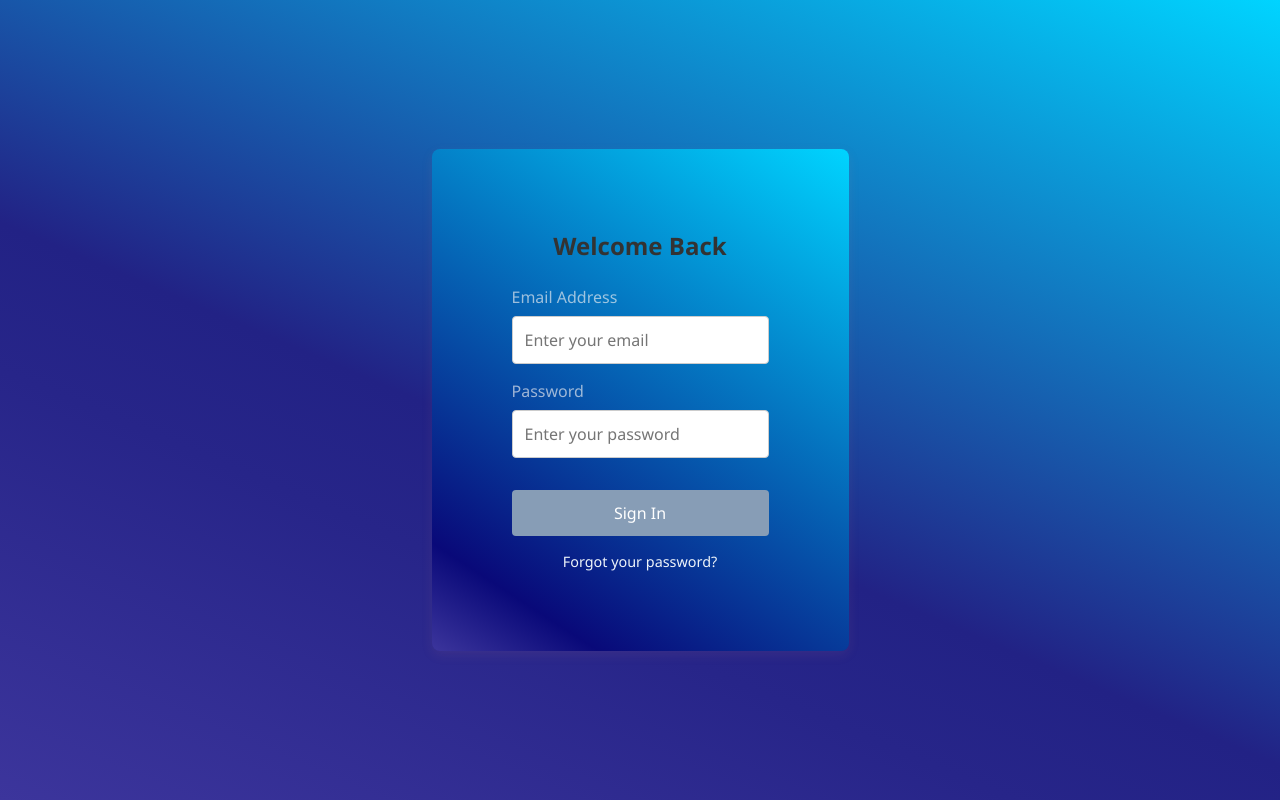
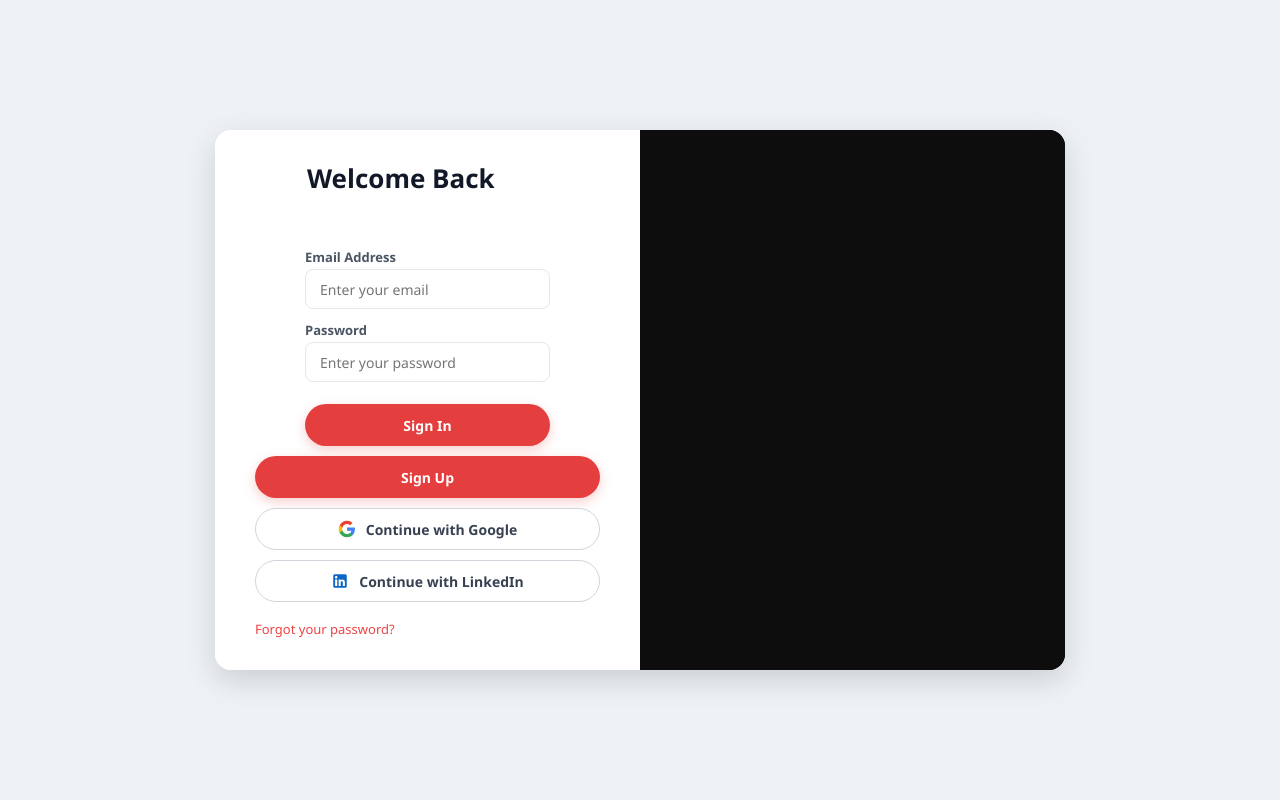
Before and after one commit to Suryadeb-Dangar/login-page, a React (Vite) app: page / in a window 1280 px wide. Built offline with nearby package versions, Linux system fonts and the light colour scheme.

Commit message:
Added some buttons

```diff
--- a/src/App.jsx
+++ b/src/App.jsx
@@ -1,18 +1,18 @@
-import React, { useState } from "react";
-import Login from "./pages/auth/Login";
-import ForgotPassword from "./pages/auth/ForgotPassword";
+import React from "react";
+import LoginForm from "./components/auth/LoginForm";
 
 function App() {
-  const [currentPage, setCurrentPage] = useState("login");
+  return (
+    <div className="auth-page">
+      {/* Left panel contains all inputs and buttons */}
+      <div className="auth-left-panel">
+        <LoginForm />
+      </div>
 
-  return (
-    <main>
-      {currentPage === "login" ? (
-        <Login onNavigate={setCurrentPage} />
-      ) : (
-        <ForgotPassword onNavigate={setCurrentPage} />
-      )}
-    </main>
+      {/* KEEP THIS PANEL COMPLETELY EMPTY */}
+      {/* Having text inside here was causing the duplicate "Forgot your password?" on the black side */}
+      <div className="auth-right-panel"></div>
+    </div>
   );
 }
 
--- /dev/null
+++ b/src/components/auth/GoogleAuthButton.jsx
@@ -0,0 +1,17 @@
+import React from "react";
+
+const GoogleAuthButton = ({ onClick }) => {
+  return (
+    <button type="button" className="btn-social btn-google" onClick={onClick}>
+      <svg className="social-icon" viewBox="0 0 24 24" width="18" height="18">
+        <path fill="#4285F4" d="M22.56 12.25c0-.78-.07-1.53-.2-2.25H12v4.26h5.92c-.26 1.37-1.04 2.53-2.21 3.31v2.77h3.57c2.08-1.92 3.28-4.74 3.28-8.09z" />
+        <path fill="#34A853" d="M12 23c2.97 0 5.46-.98 7.28-2.66l-3.57-2.77c-.98.66-2.23 1.06-3.71 1.06-2.86 0-5.29-1.93-6.16-4.53H2.18v2.84C3.99 20.53 7.7 23 12 23z" />
+        <path fill="#FBBC05" d="M5.84 14.09c-.22-.66-.35-1.36-.35-2.09s.13-1.43.35-2.09V7.06H2.18C1.43 8.55 1 10.22 1 12s.43 3.45 1.18 4.94l2.85-2.22.81-.63z" />
+        <path fill="#EA4335" d="M12 5.38c1.62 0 3.06.56 4.21 1.64l3.15-3.15C17.45 2.09 14.97 1 12 1 7.7 1 3.99 3.47 2.18 7.06l3.66 2.84c.87-2.6 3.3-4.52 6.16-4.52z" />
+      </svg>
+      <span>Continue with Google</span>
+    </button>
+  );
+};
+
+export default GoogleAuthButton;
--- /dev/null
+++ b/src/components/auth/LinkedInAuthButton.jsx
@@ -0,0 +1,14 @@
+import React from "react";
+
+const LinkedInAuthButton = ({ onClick }) => {
+  return (
+    <button type="button" className="btn-social btn-linkedin" onClick={onClick}>
+      <svg className="social-icon" viewBox="0 0 24 24" width="18" height="18" fill="#0A66C2">
+        <path d="M19 3a2 2 0 0 1 2 2v14a2 2 0 0 1-2 2H5a2 2 0 0 1-2-2V5a2 2 0 0 1 2-2h14m-.5 15.5v-5.3a3.26 3.26 0 0 0-3.26-3.26c-.85 0-1.84.52-2.28 1.3v-1.11h-2.79v8.37h2.79v-4.93c0-.77.62-1.4 1.39-1.4a1.4 1.4 0 0 1 1.4 1.4v4.93h2.75M6.88 8.56a1.68 1.68 0 0 0 1.68-1.68c0-.93-.75-1.69-1.68-1.69a1.69 1.69 0 0 0-1.69 1.69c0 .93.76 1.68 1.69 1.68m1.39 9.94v-8.37H5.5v8.37h2.77z" />
+      </svg>
+      <span>Continue with LinkedIn</span>
+    </button>
+  );
+};
+
+export default LinkedInAuthButton;
--- a/src/components/auth/LoginForm.jsx
+++ b/src/components/auth/LoginForm.jsx
@@ -1,8 +1,11 @@
 import React, { useState } from "react";
 import InputField from "./InputField";
 import PasswordField from "./PasswordField";
+import SignUpButton from "./SignUpButton";
+import GoogleAuthButton from "./GoogleAuthButton";
+import LinkedInAuthButton from "./LinkedInAuthButton";
 
-const LoginForm = () => {
+const LoginForm = ({ onNavigate }) => {
   const [formData, setFormData] = useState({
     email: "",
     password: "",
@@ -18,11 +21,13 @@ const LoginForm = () => {
   const handleSubmit = (e) => {
     e.preventDefault();
     console.log("Login attempt with:", formData);
-    alert("Form submitted! Check console for data.");
   };
 
   return (
-    <form onSubmit={handleSubmit}>
+    <div className="login-form-container">
+      <h2 className="welcome-heading">Welcome Back</h2>
+
+      <form onSubmit={handleSubmit} className="login-form">
         <InputField
           label="Email Address"
           type="email"
@@ -31,11 +36,30 @@ const LoginForm = () => {
           onChange={handleChange}
           placeholder="Enter your email"
         />
+
         <PasswordField value={formData.password} onChange={handleChange} />
-      <button type="submit" className="btn-primary">
+
+        <button type="submit" className="btn-primary btn-signin">
           Sign In
         </button>
       </form>
+
+      {/* Button Stack below Sign In */}
+      <div className="auth-buttons-stack">
+        <SignUpButton onClick={() => onNavigate && onNavigate("signup")} />
+        <GoogleAuthButton onClick={() => console.log("Google click")} />
+        <LinkedInAuthButton onClick={() => console.log("LinkedIn click")} />
+
+        {/* Single Forgot Password link at bottom */}
+        <button
+          type="button"
+          className="link-btn-forgot"
+          onClick={() => onNavigate && onNavigate("forgot")}
+        >
+          Forgot your password?
+        </button>
+      </div>
+    </div>
   );
 };
 
--- /dev/null
+++ b/src/components/auth/SignUpButton.jsx
@@ -0,0 +1,11 @@
+import React from "react";
+
+const SignUpButton = ({ onClick }) => {
+  return (
+    <button type="button" className="btn-signup" onClick={onClick}>
+      Sign Up
+    </button>
+  );
+};
+
+export default SignUpButton;
--- a/src/index.css
+++ b/src/index.css
@@ -1,99 +1,318 @@
+
 * {
   box-sizing: border-box;
   margin: 0;
   padding: 0;
-  font-family:
-    Segoe UI,
-    Tahoma,
-    Geneva,
-    Verdana,
-    sans-serif;
+  font-family: 'Segoe UI', Tahoma, Geneva, Verdana, sans-serif;
 }
+
 body {
-  background: #3c359c;
-  background: linear-gradient(
-    23deg,
-    rgba(60, 53, 156, 1) 0%,
-    rgba(39, 37, 137, 1) 32%,
-    rgba(34, 34, 133, 1) 43%,
-    rgba(0, 212, 255, 1) 100%
-  );
+  background: #eef2f6;
   display: flex;
   justify-content: center;
   align-items: center;
-  height: 100vh;
+  min-height: 100vh;
 }
 
+/* Expanded Card Container */
 .auth-page {
-  background: #3c359c;
+  display: flex;
+  flex-direction: column;
+  width: 900px; /* Widened to fix squishing */
+  height: 520px;
+  border-radius: 16px;
+  overflow: hidden;
+  box-shadow: 0 15px 35px rgba(0, 0, 0, 0.2);
+  padding: 0 !important;
+  position: relative;
+
+  /* Split Background: 50% White / 50% Dark Gradient */
   background: linear-gradient(
-    33deg,
-    rgba(60, 53, 156, 1) 0%,
-    rgba(9, 9, 121, 1) 14%,
-    rgba(0, 212, 255, 1) 100%
+    to right,
+    #ffffff 0%,
+    #ffffff 50%,
+    #1f0505 50%,
+    #080101 100%
   );
-  padding: 5rem;
-  border-radius: 8px;
-  box-shadow: 0 4px 12px rgba(207, 132, 132, 0.1);
-  width: 100%;
-  max-width: 800px;
+}
+/* ---------------- LEFT SIDE STYLING ---------------- */
+.auth-page h2,
+.auth-page form,
+.auth-page .link-btn {
+  width: 50%;
+  padding-left: 50px;
+  padding-right: 50px;
+  margin-top: 50px;
+
 }
 
+
 .auth-page h2 {
-  margin-bottom: 1.5rem;
-  color: #333;
-  text-align: center;
+  margin-top: 50px;
+  margin-bottom: 15px;
+  color: #111111;
+  font-size: 26px;
+  font-weight: 700;
+  text-align: left !important;
+  white-space: nowrap;
+}
+
+.auth-page form {
+  display: flex;
+  flex-direction: column;
 }
 
 .input-group {
-  margin-bottom: 1rem;
+  margin-bottom: 16px;
 }
 
 .input-group label {
   display: block;
-  margin-bottom: 0.5rem;
-  color: #f7f4f4a1;
-  font-size: 1rem;
+  margin-bottom: 10px;
+  color: #666666;
+  font-size: 0.85rem;
+  font-weight: 500;
 }
 
 .input-group input {
   width: 100%;
-  padding: 0.75rem;
-  border: 1px solid #ccc;
-  border-radius: 4px;
-  font-size: 1rem;
+  padding: 12px 14px;
+  border: 1px solid #e0e0e0;
+  border-radius: 8px;
+  font-size: 0.9rem;
+  color: #333333;
+  background-color: #ffffff;
 }
 
 .input-group input:focus {
-  border-color: #007bff;
+  border-color: #e53935;
   outline: none;
 }
 
+/* Red Action Button */
 .btn-primary {
   width: 100%;
-  padding: 0.75rem;
-  background-color: #879db6;
-  color: white;
+  padding: 12px;
+  background-color: #e53935;
+  color: #ffffff;
   border: none;
-  border-radius: 4px;
-  font-size: 1rem;
+  border-radius: 20px;
+  font-size: 0.95rem;
+  font-weight: 600;
   cursor: pointer;
-  margin-top: 1rem;
+  margin-top: 10px;
+  box-shadow: 0 4px 12px rgba(229, 57, 53, 0.35);
+  transition: background-color 0.2s ease;
 }
 
 .btn-primary:hover {
-  background-color: #3a8ca0da;
+  background-color: #ba1e1e;
 }
 
 .link-btn {
   background: none;
   border: none;
-  color: #eef4fa;
+  color: #e53935;
   cursor: pointer;
-  font-size: 0.9rem;
-  margin-top: 1rem;
+  font-size: 0.85rem;
+  margin-top: 18px;
   display: block;
+  text-align: left;
+  text-decoration: none;
+  font-weight: 600;
+}
+
+.link-btn:hover {
+  text-decoration: underline;
+}
+
+/* ---------------- RIGHT SIDE PSEUDO-ELEMENTS ---------------- */
+
+/* Inner Floating Stat Card on Black Side */
+.auth-page::before {
+  /* content: "📄 \A\A 12,61,657 \A\A NUMBER OF INVOICES"; */
+  white-space: pre-wrap;
+  position: absolute;
+  right: 65px;
+  top: 50%;
+  transform: translateY(-60%);
+  width: 320px;
+  padding: 25px 20px;
+  background: rgba(255, 255, 255, 0.05);
+  border: 1px solid rgba(255, 255, 255, 0.12);
+  backdrop-filter: blur(8px);
+  border-radius: 16px;
+  color: #ffffff;
+  font-weight: 700;
+  font-size: 22px;
   text-align: center;
-  width: 100%;
-  text-decoration: none;
+  box-shadow: 0 8px 20px rgba(0, 0, 0, 0.4);
 }
+
+/*Bottom Carousel Indicators */
+ /* .auth-page::after {
+  content: "";
+  position: absolute;
+  right: 175px;
+  bottom: 35px;
+  width: 100px;
+  height: 4px;
+  background: linear-gradient(
+    to right,
+    #ffffff 0%, #ffffff 35%,
+    rgba(255, 255, 255, 0.2) 35%, rgba(255, 255, 255, 0.2) 65%,
+    rgba(255, 255, 255, 0.2) 65%, rgba(255, 255, 255, 0.2) 100%
+  );
+  border-radius: 2px;
+}  */
+
+
+
+/* Outer Card Container Layout */
+.auth-page {
+  display: flex !important;
+  flex-direction: row !important;
+  width: 850px !important;
+  max-width: 95vw !important;
+  min-height: 540px !important;
+  margin: 40px auto !important;
+  border-radius: 16px !important;
+  overflow: hidden !important;
+  box-shadow: 0 10px 30px rgba(0, 0, 0, 0.15) !important;
+  background-color: #ffffff !important;
+}
+
+/* Left Panel - Contains all inputs & buttons aligned to the left */
+.auth-left-panel {
+  flex: 1 1 50% !important;
+  width: 50% !important;
+  background-color: #ffffff !important;
+  padding: 36px 40px !important;
+  display: flex !important;
+  flex-direction: column !important;
+  justify-content: center !important;
+  align-items: flex-start !important; /* Left Aligned */
+  box-sizing: border-box !important;
+}
+
+/* Right Panel - Blank Black Side */
+.auth-right-panel {
+  flex: 1 1 50% !important;
+  width: 50% !important;
+  background-color: #0d0d0d !important;
+}
+
+/* Form Container & Elements Stretch Across Left Panel */
+.login-form-container,
+.login-form,
+.auth-buttons-stack {
+  width: 100% !important;
+  display: flex !important;
+  flex-direction: column !important;
+  align-items: flex-start !important; /* Left Aligned */
+  box-sizing: border-box !important;
+}
+
+.welcome-heading {
+  font-size: 26px !important;
+  font-weight: 700 !important;
+  color: #111827 !important;
+  margin: 2px !important;
+  text-align: left !important;
+}
+
+/* Input Fields Styling */
+.input-group {
+  width: 100% !important;
+  display: flex !important;
+  flex-direction: column !important;
+  align-items: flex-start !important;
+  margin-bottom: 12px !important;
+}
+
+.input-group label {
+  font-size: 13px !important;
+  font-weight: 600 !important;
+  color: #4b5563 !important;
+  margin-bottom: 3px !important;
+  text-align: left !important;
+}
+
+.input-group input {
+  width: 100% !important;
+  height: 40px !important;
+  padding: 0 14px !important;
+  border: 1px solid #e5e7eb !important;
+  border-radius: 8px !important;
+  font-size: 14px !important;
+  box-sizing: border-box !important;
+  outline: none !important;
+}
+
+/* Stack Gap & Margins */
+.auth-buttons-stack {
+  gap: 10px !important;
+  margin-top: 10px !important;
+}
+
+/* Uniform Size for Sign In & Sign Up Buttons */
+.btn-primary,
+.btn-signin,
+.btn-signup,
+.btn-social {
+  width: 100% !important;
+  height: 42px !important; /* Exact matching height */
+  border-radius: 22px !important;
+  font-size: 14px !important;
+  font-weight: 600 !important;
+  cursor: pointer !important;
+  display: flex !important;
+  align-items: center !important;
+  justify-content: center !important;
+  box-sizing: border-box !important;
+  transition: all 0.2s ease !important;
+}
+
+/* Sign In & Sign Up: Identical Background, Text Color & Shadow */
+.btn-primary,
+.btn-signin,
+.btn-signup {
+  background-color: #e53e3e !important; /* Red accent color */
+  color: #ffffff !important;
+  border: none !important;
+  box-shadow: 0 4px 12px rgba(229, 62, 62, 0.25) !important;
+}
+
+.btn-signin:hover,
+.btn-signup:hover {
+  background-color: #dc2626 !important;
+}
+
+/* Google & LinkedIn Social Buttons */
+.btn-social {
+  background-color: #ffffff !important;
+  color: #374151 !important;
+  border: 1px solid #d1d5db !important;
+  gap: 10px !important;
+}
+
+.btn-social:hover {
+  background-color: #f9fafb !important;
+  border-color: #9ca3af !important;
+}
+
+/* Forgot Password Link - Left Aligned */
+.link-btn-forgot {
+  background: none !important;
+  border: none !important;
+  color: #ef4444 !important;
+  font-size: 13px !important;
+  cursor: pointer !important;
+  margin-top: 4px !important;
+  text-align: left !important;
+  padding: 4px 0 !important;
+}
+
+.link-btn-forgot:hover {
+  text-decoration: underline !important;
+}
```
Lines whose indentation alone changed are shown as unchanged.
